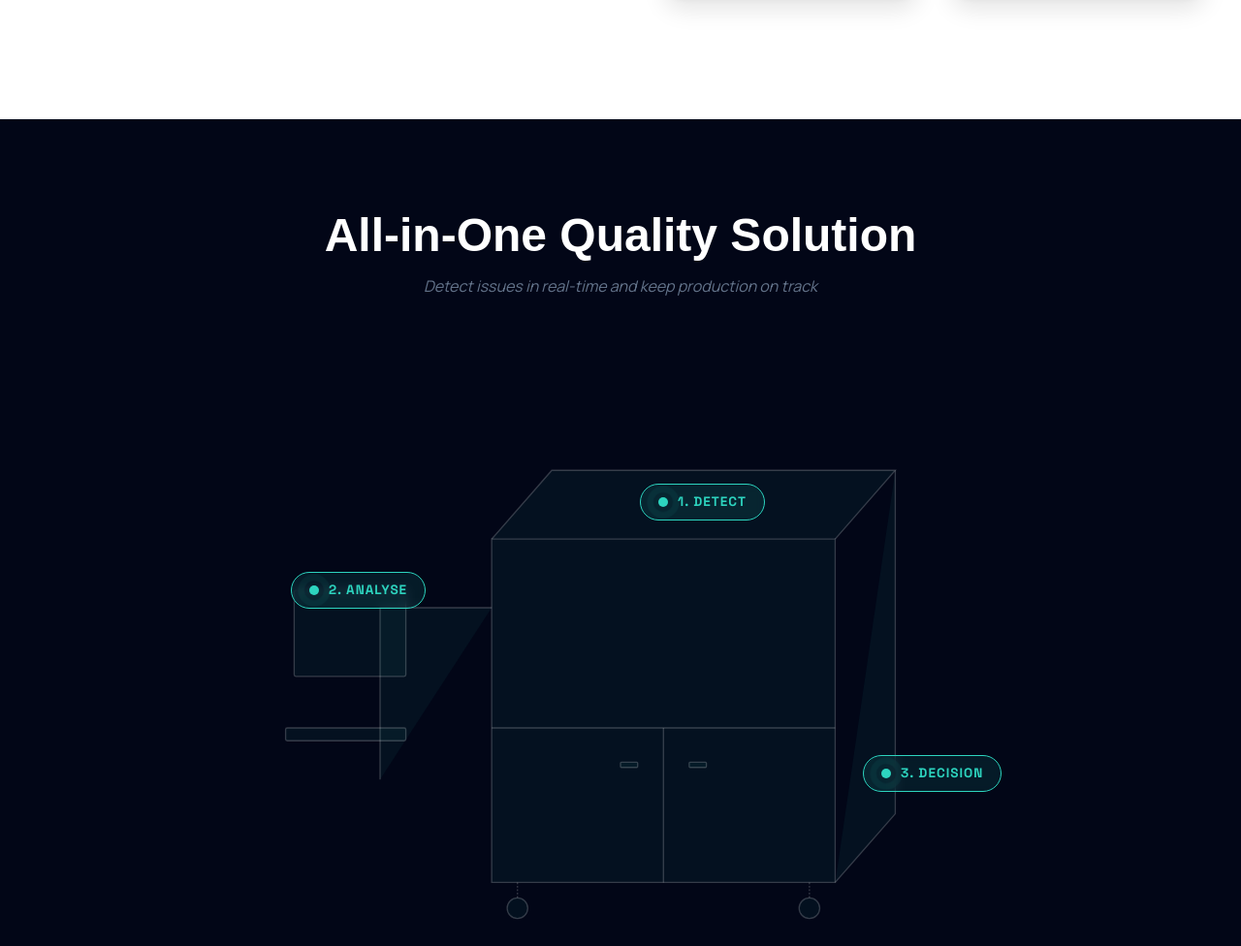
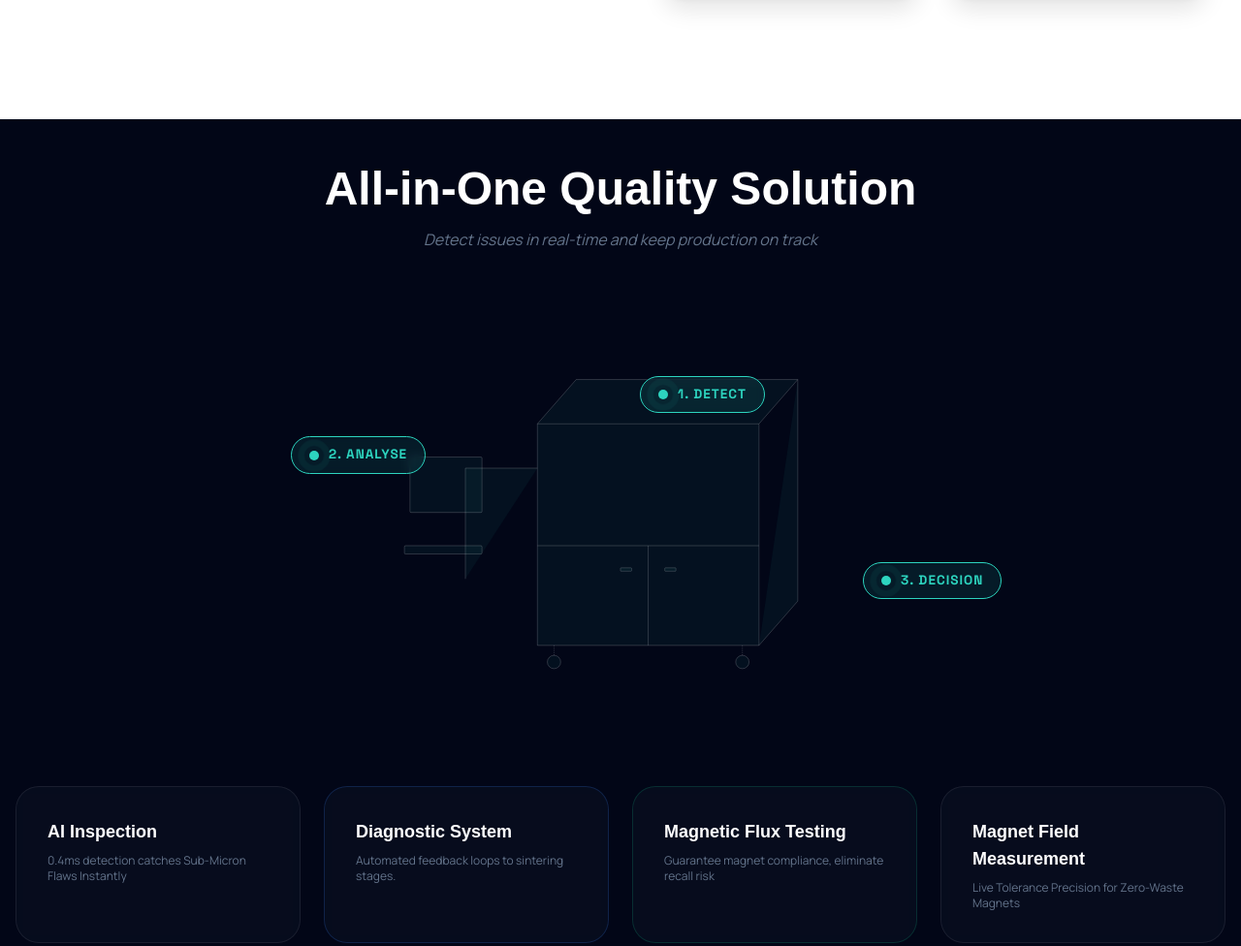
Before and after one commit to ProMaterialAI/website, a website: page public/index.html in a window 1280 px wide. Shown: the part 1420-2396 px from the top of the page at 97% size. Drawn offline with nearby package versions, Linux system fonts and the light colour scheme.

Commit message:
Fix: Significantly reduce spacing to fit Solutions section on single page

```diff
--- a/public/index.html
+++ b/public/index.html
@@ -308,12 +308,12 @@
     </section>
 
     <!-- 4. All-in-One Quality Solution (交互机器视觉重构) -->
-    <section id="solutions" class="py-24 bg-slate-950 text-white">
+    <section id="solutions" class="py-12 bg-slate-950 text-white">
         <div class="max-w-7xl mx-auto px-4 text-center">
             <h2 class="text-4xl md:text-5xl font-bold mb-4">All-in-One Quality Solution</h2>
-            <p class="text-slate-500 font-medium italic mb-8 italic">Detect issues in real-time and keep production on track</p>
+            <p class="text-slate-500 font-medium italic mb-6 italic">Detect issues in real-time and keep production on track</p>
 
-            <div class="machine-viz-container mb-24 relative h-[700px]">
+            <div class="machine-viz-container mb-12 relative h-[480px]">
                 <!-- 基于 image_6cbb82.png 的写实机械轮廓 -->
                 <svg viewBox="0 0 1000 700" xmlns="http://www.w3.org/2000/svg" class="w-full h-full">
                     <g class="machine-path">
```
